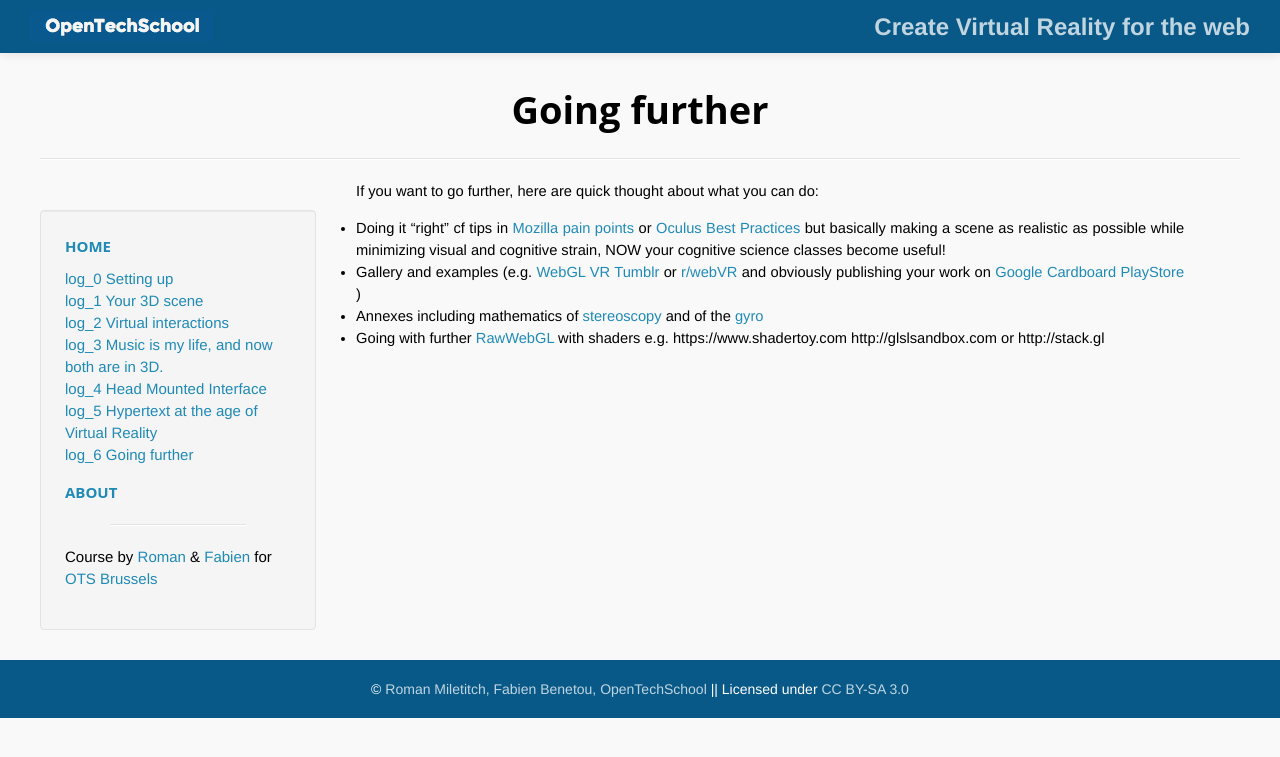
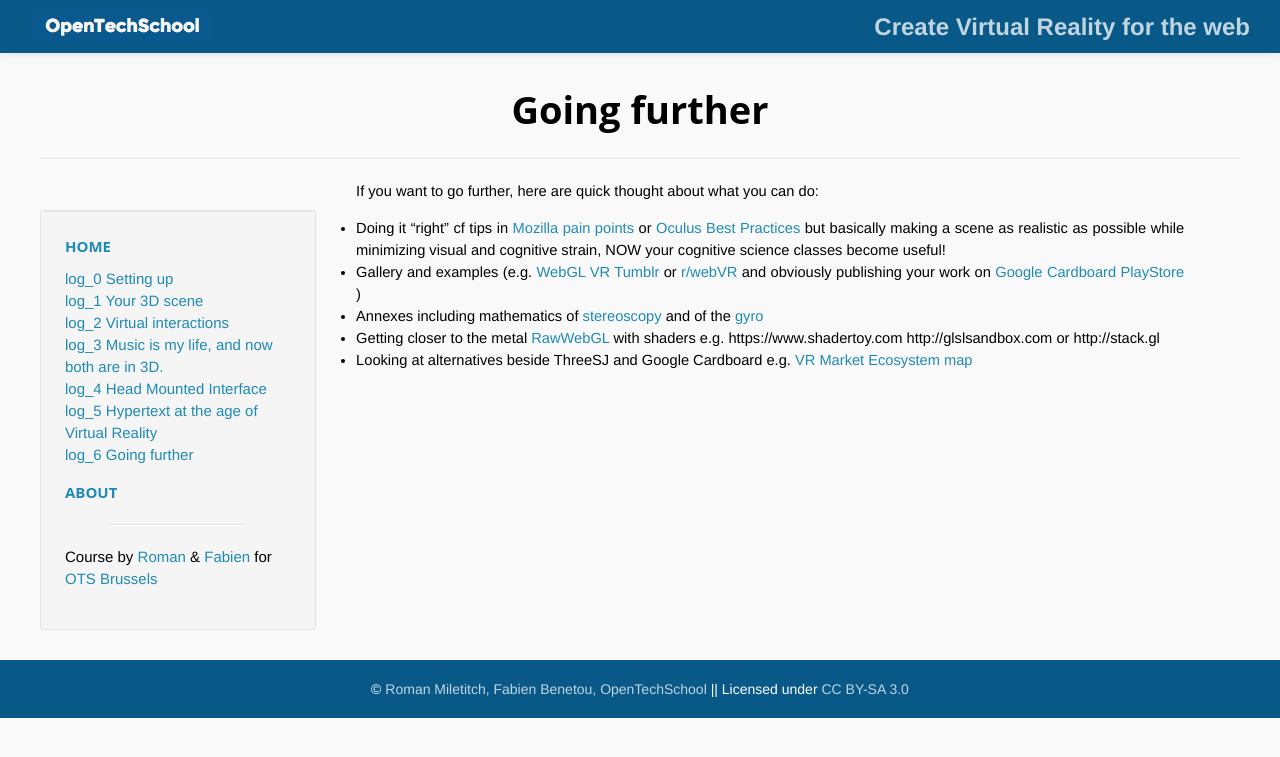
Before and after one commit to OpenTechSchool-Brussels/webVR-for-3D-graphics-and-music, a Jekyll site: the page built from going-further.markdown, in a window 1280 px wide. Shown: the top 757 px of the page. Built offline with Jekyll 4.4.1, drawn with Linux system fonts in a browser that asks for light colours; Markdown is read by kramdown in place of the engine named in the settings.

Commit message:
alternatives beside ThreeSJ and Google Cardboard

```diff
--- a/going-further.markdown
+++ b/going-further.markdown
@@ -10,4 +10,5 @@ If you want to go further, here are quick thought about what you can do:
 * Doing it "right" cf tips in [Mozilla pain points](https://developer.mozilla.org/en-US/docs/Web/API/WebVR_API/WebVR_concepts#Eye_strain) or [Oculus Best Practices](http://static.oculus.com/sdk-downloads/documents/Oculus_Best_Practices_Guide.pdf) but basically making a scene as realistic as possible while minimizing visual and cognitive strain, NOW your cognitive science classes become useful!
 * Gallery and examples (e.g. [WebGL VR Tumblr](http://webglvr.tumblr.com) or [r/webVR](https://www.reddit.com/r/webvr) and obviously publishing your work on [Google Cardboard PlayStore](https://play.google.com/store/apps/collection/promotion_3001527_cardboard_apps) )
 * Annexes including mathematics of [stereoscopy](http://blog.cunnington.co.za/2010/09/14/mechanics-mathematics-of-stereoscopy/) and of the [gyro](http://www.cleonis.nl/physics/phys256/gyroscope_physics.php)
-* Going with further [RawWebGL](https://nickdesaulniers.github.io/RawWebGL/) with shaders e.g. https://www.shadertoy.com http://glslsandbox.com or http://stack.gl
+* Getting closer to the metal [RawWebGL](https://nickdesaulniers.github.io/RawWebGL/) with shaders e.g. https://www.shadertoy.com http://glslsandbox.com or http://stack.gl
+* Looking at alternatives beside ThreeSJ and Google Cardboard e.g. [VR Market Ecosystem map](https://medium.com/@mccannatron/virtual-reality-vr-market-ecosystem-map-e6090af2e2af)
```
